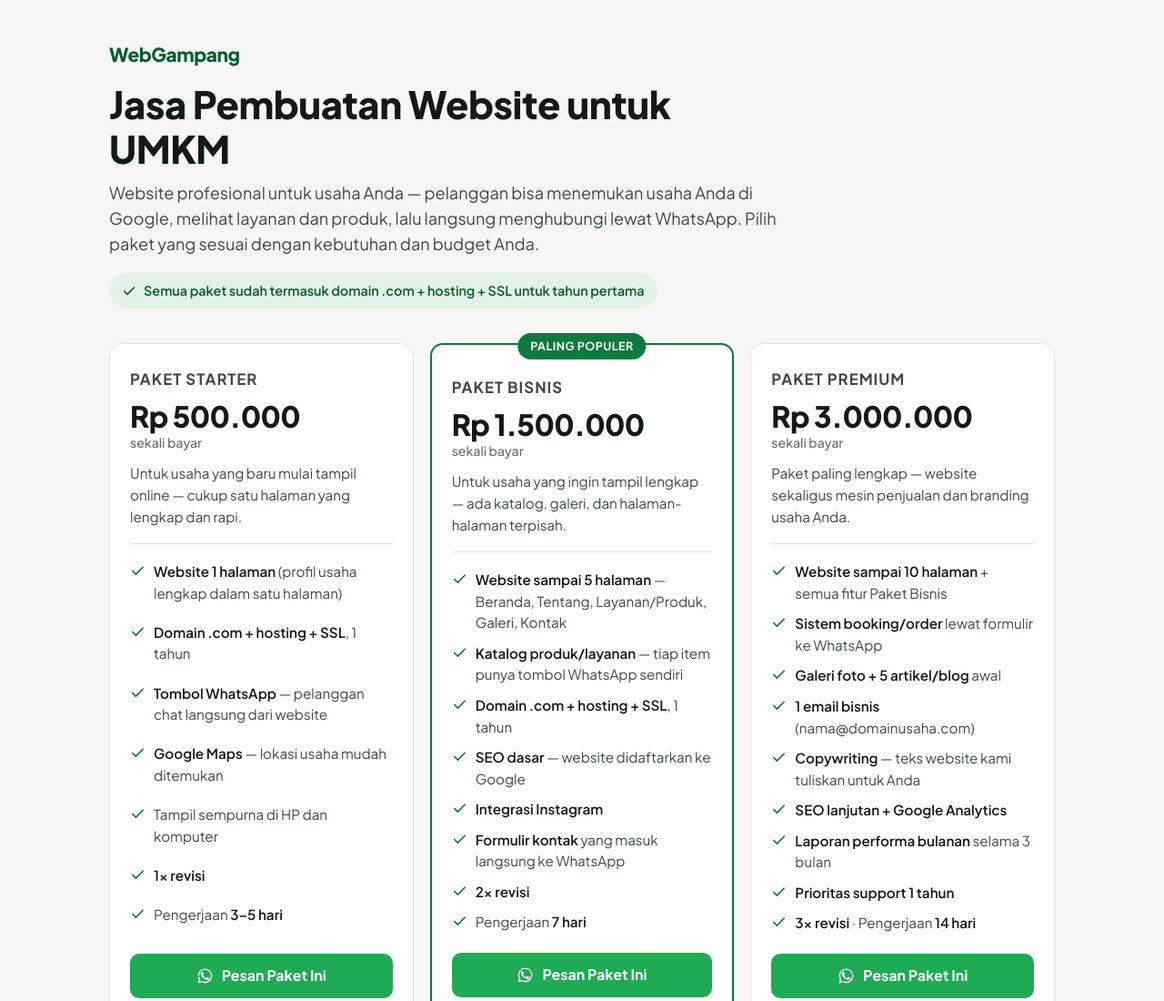
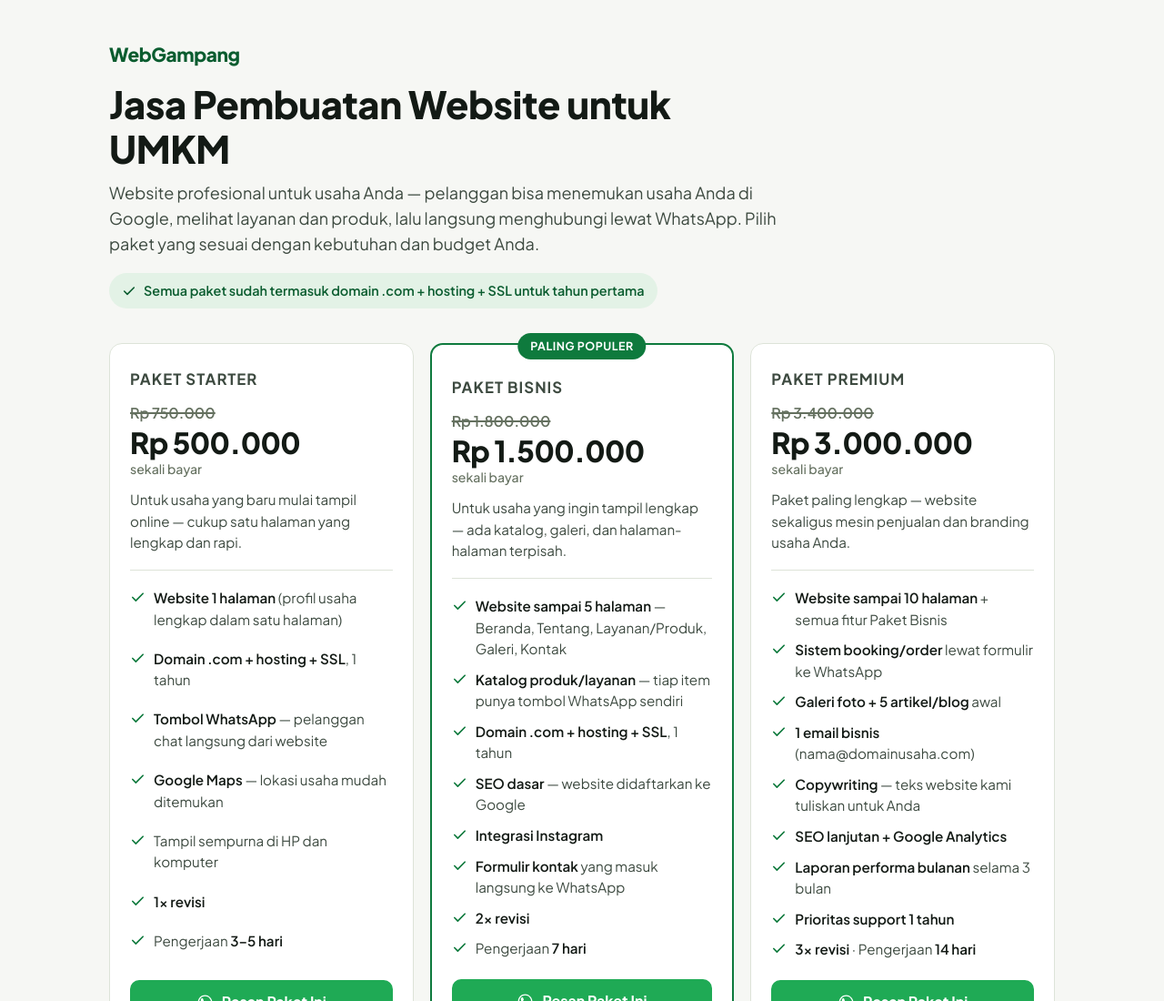
Before and after one commit to Erzarafy/web-demo-umkm, a plain HTML site: page pricelist/index.html in a window 1280 px wide. Shown: the top 1100 px of the page at 91% size. Drawn offline with Linux system fonts and the light colour scheme.

Commit message:
Harga coret anchor pricing di homepage + pricelist (750rb/1,8jt/3,4jt)

```diff
--- a/pricelist/index.html
+++ b/pricelist/index.html
@@ -140,11 +140,19 @@
         color: var(--ink-soft);
       }
       .price {
-        margin: 10px 0 2px;
+        margin: 2px 0 2px;
         font-size: 2rem;
         font-weight: 800;
         letter-spacing: -0.02em;
         line-height: 1.1;
+      }
+      .was {
+        margin: 12px 0 0;
+        font-size: 1rem;
+        font-weight: 600;
+        color: var(--ink-faint);
+        text-decoration: line-through;
+        text-decoration-thickness: 1.5px;
       }
       .price small {
         display: block;
@@ -432,6 +440,7 @@
 
         <article class="card reveal">
           <h2>Paket Starter</h2>
+          <p class="was">Rp 750.000</p>
           <p class="price">Rp 500.000<small>sekali bayar</small></p>
           <p class="tagline">Untuk usaha yang baru mulai tampil online — cukup satu halaman yang lengkap dan rapi.</p>
           <ul class="features">
@@ -452,6 +461,7 @@
         <article class="card popular reveal">
           <span class="badge">Paling Populer</span>
           <h2>Paket Bisnis</h2>
+          <p class="was">Rp 1.800.000</p>
           <p class="price">Rp 1.500.000<small>sekali bayar</small></p>
           <p class="tagline">Untuk usaha yang ingin tampil lengkap — ada katalog, galeri, dan halaman-halaman terpisah.</p>
           <ul class="features">
@@ -472,6 +482,7 @@
 
         <article class="card reveal">
           <h2>Paket Premium</h2>
+          <p class="was">Rp 3.400.000</p>
           <p class="price">Rp 3.000.000<small>sekali bayar</small></p>
           <p class="tagline">Paket paling lengkap — website sekaligus mesin penjualan dan branding usaha Anda.</p>
           <ul class="features">
```
Also changed, not shown: index.html (+5 -1 lines).
